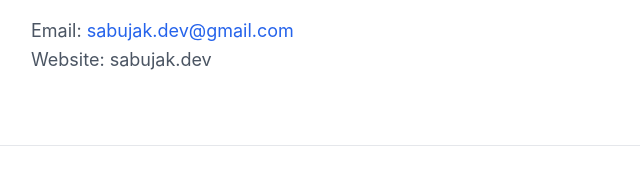
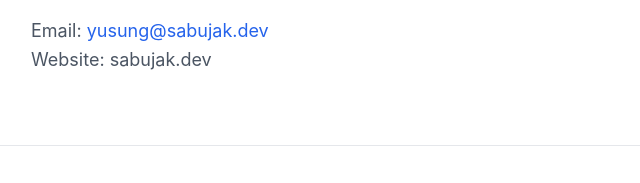
Before and after one commit to sabujak-dev/sabujak-home, a plain HTML site: page public/index.html in a window 1280 px wide. Shown: the part 1230-1413 px from the top of the page, 129-769 px from the left. Drawn offline with Linux system fonts and the light colour scheme.

Commit message:
Update contact email

```diff
--- a/public/index.html
+++ b/public/index.html
@@ -145,8 +145,8 @@
         <h2>Contact</h2>
         <p>
           Email:
-          <a href="mailto:sabujak.dev@gmail.com">
-            sabujak.dev@gmail.com
+          <a href="mailto:yusung@sabujak.dev">
+            yusung@sabujak.dev
           </a>
         </p>
         <p>
```
